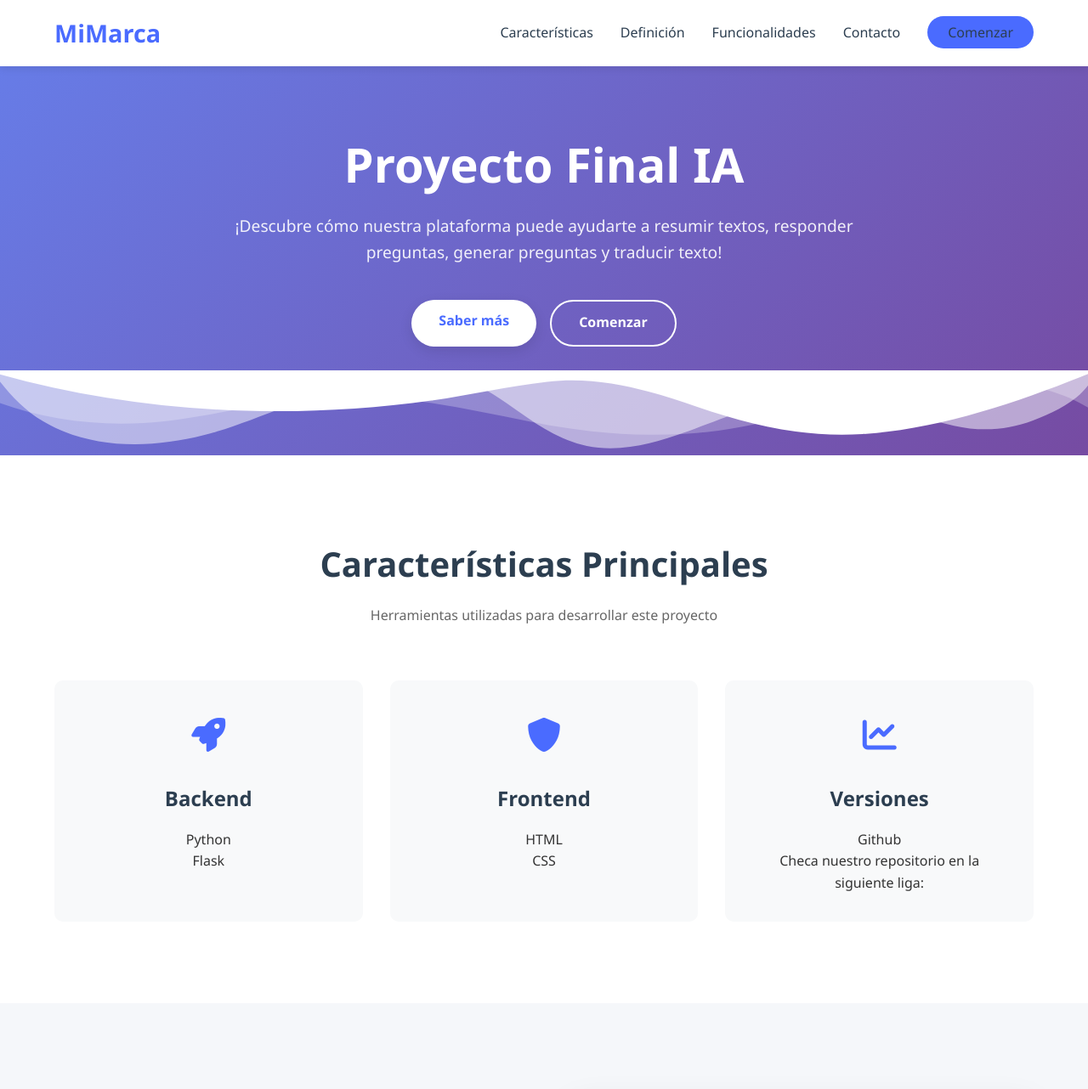
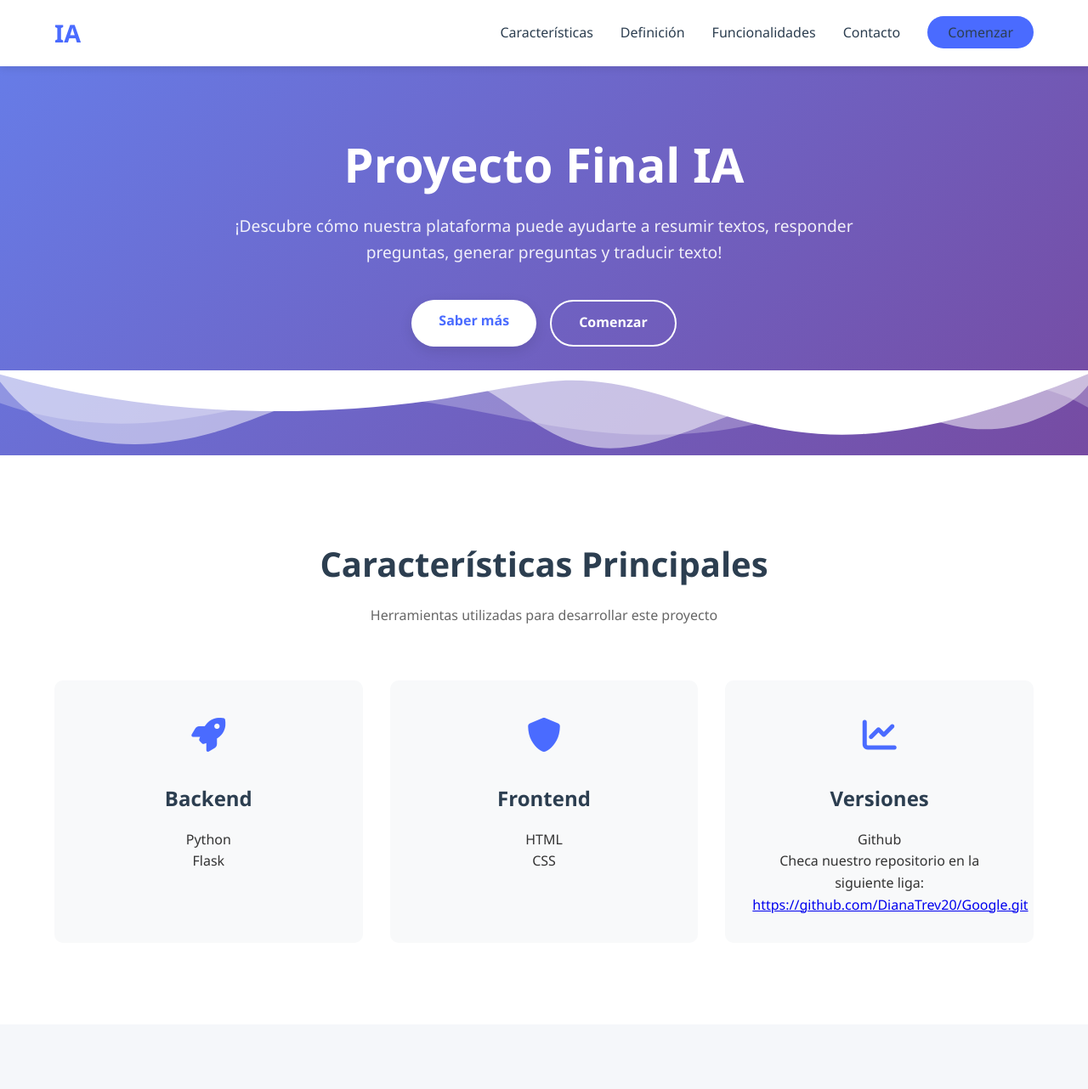
Before and after one commit to DianaTrev20/Google, a Flask app: page / in a window 1280 px wide. Shown: the top 1282 px of the page at 85% size. Run offline with Flask 3, Linux system fonts and the light colour scheme.

Commit message:
terminando ajustes y agregando información del proyecto

```diff
--- a/templates/landing_page.html
+++ b/templates/landing_page.html
@@ -11,13 +11,13 @@
     <!-- Header -->
     <header>
         <nav class="navbar">
-            <a href="#" class="logo">MiMarca</a>
+            <a href="#" class="logo">IA</a>
             <ul class="nav-links">
                 <li><a href="#features">Características</a></li>
                 <li><a href="#about">Definición</a></li>
                 <li><a href="#testimonials">Funcionalidades</a></li>
                 <li><a href="#contact">Contacto</a></li>
-                <li><a href="#" class="cta-button">Comenzar</a></li>
+                <li><a class="cta-button" href="/index.html">Comenzar</a></li>
             </ul>
         </nav>
     </header>
@@ -29,7 +29,7 @@
             <p>¡Descubre cómo nuestra plataforma puede ayudarte a resumir textos, responder preguntas, generar preguntas y traducir texto!</p>
             <div class="hero-buttons">
                 <a href="#features" class="button primary-button">Saber más</a>
-                <a href="#" class="button secondary-button">Comenzar</a>
+                <a class="button secondary-button" href="/index.html">Comenzar</a>
             </div>
         </div>
     </section>
@@ -63,7 +63,7 @@
                 </div>
                 <h3>Versiones</h3>
                 <p>Github</p>
-                <p>Checa nuestro repositorio en la siguiente liga: </p>
+                <p>Checa nuestro repositorio en la siguiente liga: <a href="https://github.com/DianaTrev20/Google.git">https://github.com/DianaTrev20/Google.git</a> </p>
             </div>
         </div>
     </section>
@@ -154,14 +154,14 @@
     <section class="cta">
         <h2>¿Listo para comenzar?</h2>
         <p>¡Prueba nuestro proyecto!</p>
-        <a href="#" class="button primary-button">Comienzar</a>
+        <a class="button primary-button" href="/index.html">Comienzar</a>
     </section>
 
     <!-- Footer -->
     <footer id="contact">
         <div class="footer-content">
             <div class="footer-column">
-                <h3>MiMarca</h3>
+                <h3>IA</h3>
                 <p>Transformando tareas coditianas con el modelo T5 de Google</p>
                 <div class="social-links">
                     <a href="#"><i class="fab fa-facebook-f"></i></a>
@@ -194,12 +194,12 @@
                 <ul class="footer-links">
                     <li><i class="fas fa-map-marker-alt"></i> UBAM, Teoloyucan, Edo. Mex.</li>
                     <li><i class="fas fa-phone"></i> +1 234 567 890</li>
-                    <li><i class="fas fa-envelope"></i> info@mimarca.com</li>
+                    <li><i class="fas fa-envelope"></i> info@IA.com</li>
                 </ul>
             </div>
         </div>
         <div class="footer-bottom">
-            <p>&copy; 2025 MiMarca. Todos los derechos reservados.</p>
+            <p>&copy; 2025 IA. Todos los derechos reservados.</p>
         </div>
     </footer>
 </body>
```
